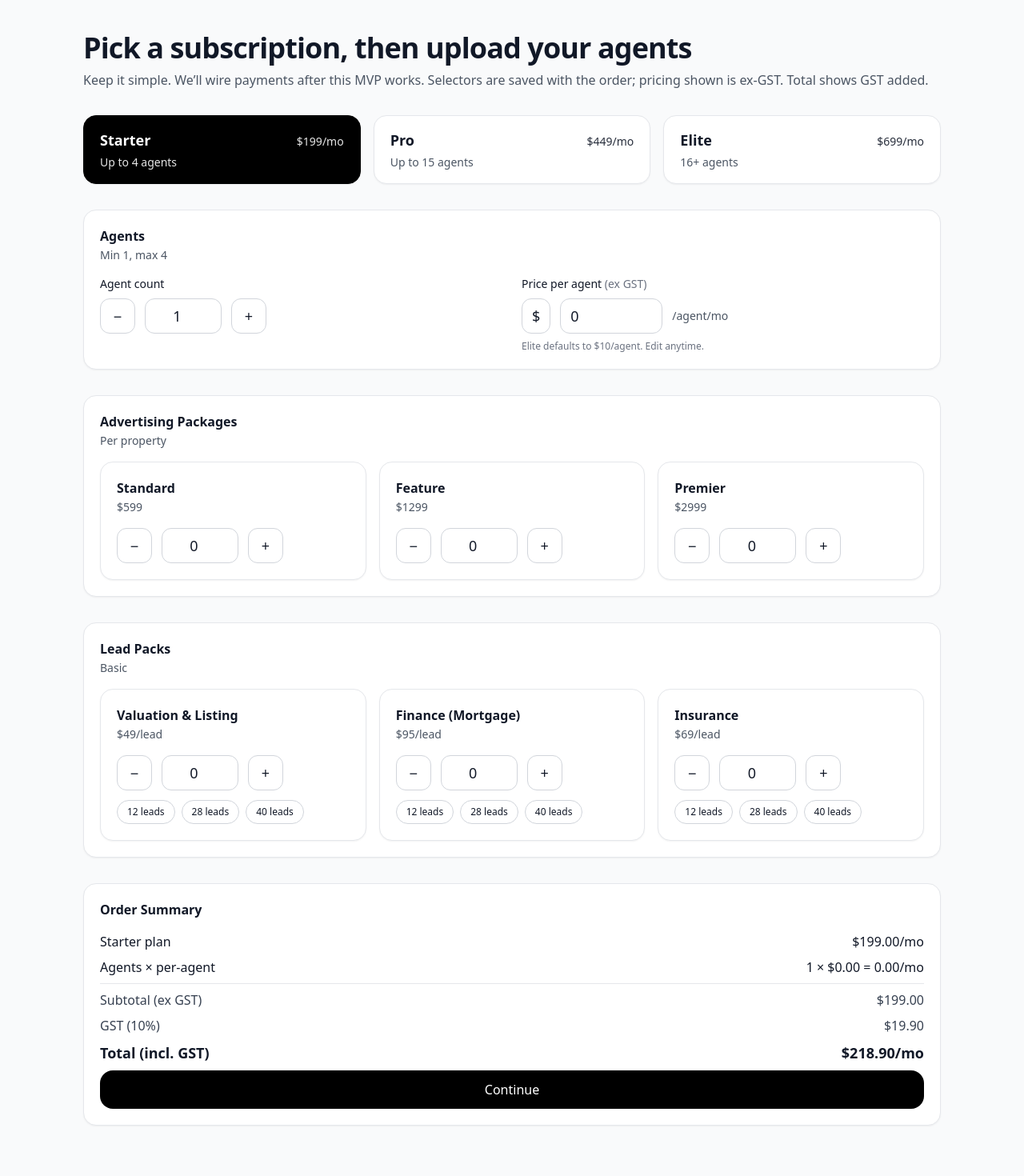
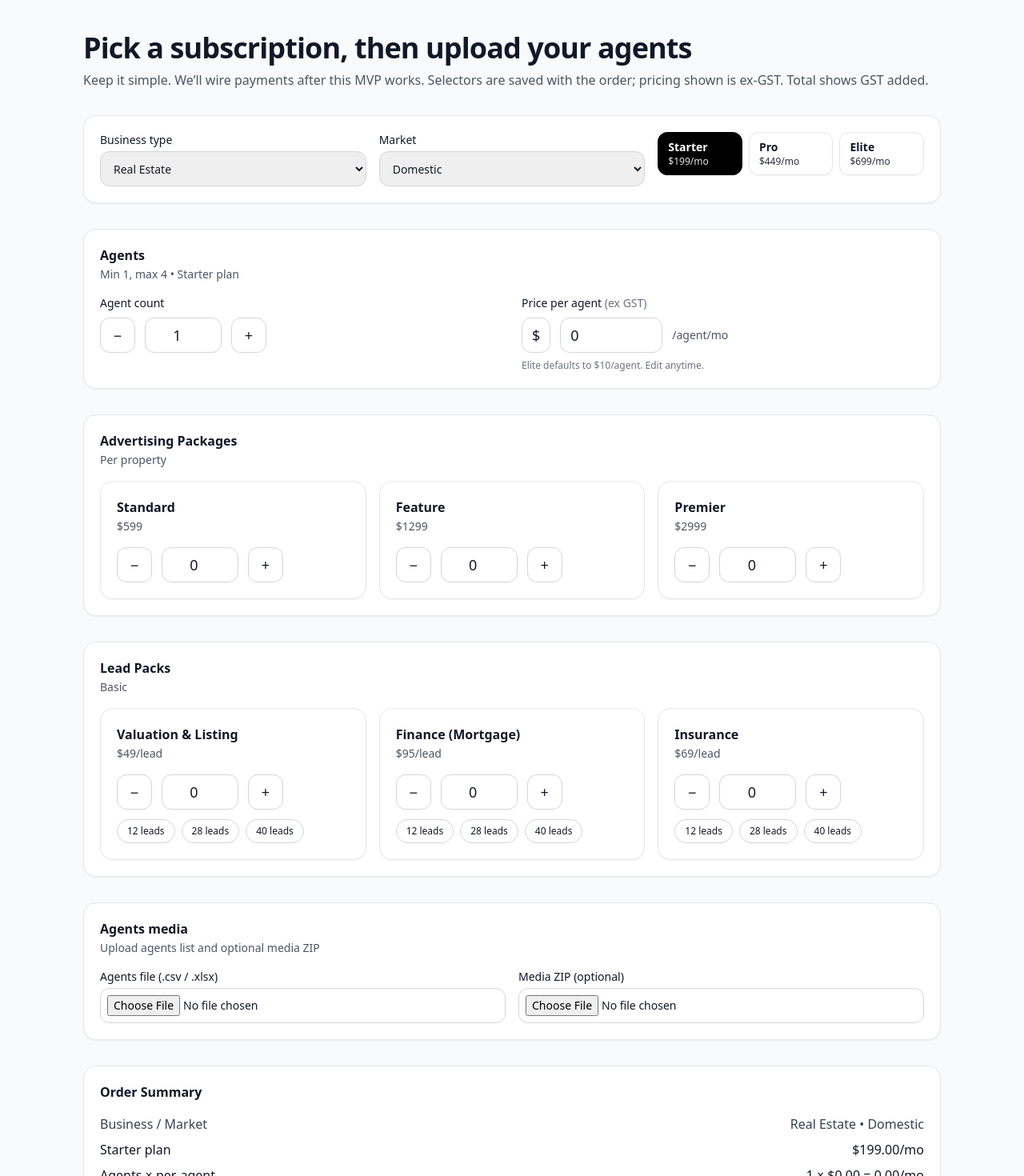
Before and after one commit to RealListr/reallistr, a Next.js app in the folder reallistr/apps/web/: page /subscribe in a window 1280 px wide. Shown: the top 1470 px of the page at 80% size. Before the commit the page ends 1447 px from the top, so only its background shows below. Built offline with nearby package versions, Linux system fonts and the light colour scheme.

Commit message:
Business/Market selectors + Agents media + clearer Agents subtitle; reflect in summary

```diff
--- a/reallistr/apps/web/components/PricingCalculator.tsx
+++ b/reallistr/apps/web/components/PricingCalculator.tsx
@@ -2,6 +2,8 @@
 import { useMemo, useState } from "react";
 
 type TierKey = "starter" | "pro" | "elite";
+type BusinessType = "Real Estate" | "Commercial" | "Finance Organization" | "Insurance Business";
+type Market = "Domestic" | "International";
 
 type Tier = {
   key: TierKey;
@@ -27,11 +29,20 @@ function clamp(n: number, min: number, max?: number) {
 }
 
 export type PricingPayload = {
+  businessType: BusinessType;
+  market: Market;
+
   tier: TierKey;
   agents: number;
   perAgent: number;
+
+  // upload names only (MVP)
+  agentsFileName?: string;
+  mediaZipName?: string;
+
   ads: { standardQty: number; featureQty: number; premierQty: number; total: number };
   leads: { valuationQty: number; financeQty: number; insuranceQty: number; total: number };
+
   subtotalExGst: number;
   gst: number;
   totalInclGst: number;
@@ -44,7 +55,11 @@ export default function PricingCalculator({
   onChange?: (payload: PricingPayload) => void;
   onContinue?: (payload: PricingPayload) => void;
 }) {
-  // ----- tier + agents -----
+  // Business + Market
+  const [businessType, setBusinessType] = useState<BusinessType>("Real Estate");
+  const [market, setMarket] = useState<Market>("Domestic");
+
+  // Tier + Agents
   const [tierKey, setTierKey] = useState<TierKey>("starter");
   const tier = TIERS[tierKey];
   const [agents, setAgents] = useState<number>(tier.minAgents);
@@ -57,15 +72,19 @@ export default function PricingCalculator({
     if (perAgent === 0 && t.defaultPerAgent !== 0) setPerAgent(t.defaultPerAgent);
   }
 
-  // ----- ad packages (per property) -----
+  // Ads
   const [standardQty, setStandardQty] = useState(0); // $599
   const [featureQty, setFeatureQty]   = useState(0); // $1299
   const [premierQty, setPremierQty]   = useState(0); // $2999
 
-  // ----- lead packs (per lead) -----
+  // Leads
   const [valuationQty, setValuationQty] = useState(0); // $49
   const [financeQty, setFinanceQty]     = useState(0); // $95
   const [insuranceQty, setInsuranceQty] = useState(0); // $69
+
+  // Agents media (MVP: just capture filenames)
+  const [agentsFileName, setAgentsFileName] = useState<string | undefined>();
+  const [mediaZipName, setMediaZipName] = useState<string | undefined>();
 
   const money = useMemo(() => {
     const safeAgents = clamp(agents, tier.minAgents, tier.maxAgents);
@@ -80,9 +99,13 @@ export default function PricingCalculator({
     const total = +(subtotal + gst).toFixed(2);
 
     const payload: PricingPayload = {
+      businessType,
+      market,
       tier: tierKey,
       agents: safeAgents,
       perAgent: perA,
+      agentsFileName,
+      mediaZipName,
       ads: { standardQty, featureQty, premierQty, total: adsTotal },
       leads: { valuationQty, financeQty, insuranceQty, total: leadsTotal },
       subtotalExGst: subtotal,
@@ -90,23 +113,23 @@ export default function PricingCalculator({
       totalInclGst: total,
     };
     return payload;
-  }, [tierKey, tier, agents, perAgent, standardQty, featureQty, premierQty, valuationQty, financeQty, insuranceQty]);
+  }, [
+    businessType, market,
+    tierKey, tier, agents, perAgent,
+    standardQty, featureQty, premierQty,
+    valuationQty, financeQty, insuranceQty,
+    agentsFileName, mediaZipName
+  ]);
 
-  // bubble up
+  // notify parent
   useMemo(() => onChange?.(money), [money, onChange]);
 
-  // small controls (upsized)
+  // small controls
   const Qty = ({
     value, setValue, min = 0, max, aria,
-  }: {
-    value: number; setValue: (n: number) => void; min?: number; max?: number; aria: string;
-  }) => (
+  }: { value: number; setValue: (n: number) => void; min?: number; max?: number; aria: string; }) => (
     <div className="inline-flex items-center gap-3">
-      <button
-        onClick={() => setValue(clamp(value - 1, min, max))}
-        className="h-11 w-11 rounded-xl border border-gray-300 text-lg"
-        aria-label={`decrease ${aria}`}
-      >−</button>
+      <button onClick={() => setValue(clamp(value - 1, min, max))} className="h-11 w-11 rounded-xl border border-gray-300 text-lg" aria-label={`decrease ${aria}`}>−</button>
       <input
         type="number"
         value={value}
@@ -115,11 +138,7 @@ export default function PricingCalculator({
         onChange={(e) => setValue(clamp(parseInt(e.target.value || "0", 10), min, max))}
         className="h-11 w-24 rounded-xl border border-gray-300 px-3 text-center text-lg"
       />
-      <button
-        onClick={() => setValue(clamp(value + 1, min, max))}
-        className="h-11 w-11 rounded-xl border border-gray-300 text-lg"
-        aria-label={`increase ${aria}`}
-      >+</button>
+      <button onClick={() => setValue(clamp(value + 1, min, max))} className="h-11 w-11 rounded-xl border border-gray-300 text-lg" aria-label={`increase ${aria}`}>+</button>
     </div>
   );
 
@@ -132,19 +151,47 @@ export default function PricingCalculator({
   );
 
   const LeadPreset = ({ n, set }:{ n:number; set:(v:number)=>void }) => (
-    <button
-      type="button"
-      className="rounded-full border border-gray-300 px-3 py-1.5 text-xs hover:bg-gray-50"
-      onClick={() => set(n)}
-    >
+    <button type="button" className="rounded-full border border-gray-300 px-3 py-1.5 text-xs hover:bg-gray-50" onClick={() => set(n)}>
       {n} leads
     </button>
   );
 
   return (
     <div className="space-y-8">
-      {/* Tiers */}
+      {/* Business + Market + Tiers (compact) */}
+      <Card>
         <div className="grid grid-cols-1 md:grid-cols-3 gap-4">
+          <div className="md:col-span-2">
+            <div className="grid grid-cols-1 sm:grid-cols-2 gap-4">
+              <label className="text-sm">
+                <span className="block font-medium mb-1">Business type</span>
+                <select
+                  className="w-full h-11 rounded-xl border border-gray-300 px-3"
+                  value={businessType}
+                  onChange={(e) => setBusinessType(e.target.value as BusinessType)}
+                >
+                  <option>Real Estate</option>
+                  <option>Commercial</option>
+                  <option>Finance Organization</option>
+                  <option>Insurance Business</option>
+                </select>
+              </label>
+
+              <label className="text-sm">
+                <span className="block font-medium mb-1">Market</span>
+                <select
+                  className="w-full h-11 rounded-xl border border-gray-300 px-3"
+                  value={market}
+                  onChange={(e) => setMarket(e.target.value as Market)}
+                >
+                  <option>Domestic</option>
+                  <option>International</option>
+                </select>
+              </label>
+            </div>
+          </div>
+          <div className="md:col-span-1">
+            <div className="grid grid-cols-3 gap-2">
               {(Object.keys(TIERS) as TierKey[]).map((k) => {
                 const t = TIERS[k];
                 const selected = tierKey === k;
@@ -152,26 +199,32 @@ export default function PricingCalculator({
                   <button
                     key={k}
                     onClick={() => selectTier(k)}
-              className={`w-full rounded-2xl border px-5 py-4 text-left shadow-sm transition
-                ${selected ? "border-black bg-black text-white" : "border-gray-200 bg-white hover:border-gray-300"}
-              `}
+                    className={`rounded-xl border px-3 py-2 text-left shadow-sm transition
+                      ${selected ? "border-black bg-black text-white" : "border-gray-200 bg-white hover:border-gray-300"}`}
                   >
-              <div className="flex items-baseline justify-between">
-                <div className="text-lg font-semibold">{t.name}</div>
-                <div className="text-sm opacity-90">${t.base}/mo</div>
-              </div>
-              <div className={`mt-1 text-sm ${selected ? "opacity-90" : "text-gray-600"}`}>{t.tagline}</div>
+                    <div className="text-sm font-semibold">{t.name}</div>
+                    <div className="text-xs opacity-90">${t.base}/mo</div>
                   </button>
                 );
               })}
             </div>
+          </div>
+        </div>
+      </Card>
 
       {/* Agents */}
-      <Card title="Agents" subtitle={tier.maxAgents ? `Min ${tier.minAgents}, max ${tier.maxAgents}` : `Minimum ${tier.minAgents}, no max`}>
+      <Card
+        title="Agents"
+        subtitle={
+          tier.maxAgents
+            ? `Min ${tier.minAgents}, max ${tier.maxAgents} • ${tier.name} plan`
+            : `Minimum ${tier.minAgents}, no max • ${tier.name} plan`
+        }
+      >
         <div className="grid grid-cols-1 md:grid-cols-2 gap-6">
           <div>
             <div className="text-sm font-medium mb-2">Agent count</div>
-            <Qty value={money.agents} setValue={setAgents} min={tier.minAgents} max={tier.maxAgents} aria="agents" />
+            <Qty value={agents} setValue={setAgents} min={tier.minAgents} max={tier.maxAgents} aria="agents" />
           </div>
           <div>
             <div className="text-sm font-medium mb-2">Price per agent <span className="text-gray-500">(ex GST)</span></div>
@@ -239,12 +292,50 @@ export default function PricingCalculator({
         </div>
       </Card>
 
+      {/* Agents media (compact) */}
+      <Card title="Agents media" subtitle="Upload agents list and optional media ZIP">
+        <div className="grid grid-cols-1 md:grid-cols-2 gap-4">
+          <label className="text-sm">
+            <span className="block font-medium mb-1">Agents file (.csv / .xlsx)</span>
+            <input
+              type="file"
+              accept=".csv, application/vnd.openxmlformats-officedocument.spreadsheetml.sheet, application/vnd.ms-excel"
+              className="block w-full rounded-xl border border-gray-300 p-2"
+              onChange={(e) => {
+                const f = e.target.files?.[0];
+                setAgentsFileName(f ? f.name : undefined);
+              }}
+            />
+            {agentsFileName && <div className="mt-1 text-xs text-gray-600">Selected: {agentsFileName}</div>}
+          </label>
+
+          <label className="text-sm">
+            <span className="block font-medium mb-1">Media ZIP (optional)</span>
+            <input
+              type="file"
+              accept=".zip"
+              className="block w-full rounded-xl border border-gray-300 p-2"
+              onChange={(e) => {
+                const f = e.target.files?.[0];
+                setMediaZipName(f ? f.name : undefined);
+              }}
+            />
+            {mediaZipName && <div className="mt-1 text-xs text-gray-600">Selected: {mediaZipName}</div>}
+          </label>
+        </div>
+      </Card>
+
       {/* Order Summary */}
       <Card title="Order Summary">
         <div className="space-y-2 text-base">
+          <div className="flex justify-between text-gray-700">
+            <span>Business / Market</span>
+            <span>{businessType} • {market}</span>
+          </div>
+
           <div className="flex justify-between">
-            <span>{TIERS[money.tier].name} plan</span>
-            <span>${TIERS[money.tier].base.toFixed(2)}/mo</span>
+            <span>{TIERS[tierKey].name} plan</span>
+            <span>${TIERS[tierKey].base.toFixed(2)}/mo</span>
           </div>
 
           <div className="flex justify-between">
@@ -281,10 +372,7 @@ export default function PricingCalculator({
             <span>${money.totalInclGst.toFixed(2)}/mo</span>
           </div>
 
-          <button
-            className="w-full h-12 rounded-2xl bg-black text-white mt-4 text-base"
-            onClick={() => onContinue?.(money)}
-          >
+          <button className="w-full h-12 rounded-2xl bg-black text-white mt-4 text-base" onClick={() => onContinue?.(money)}>
             Continue
           </button>
         </div>
```
Lines whose indentation alone changed are shown as unchanged.
